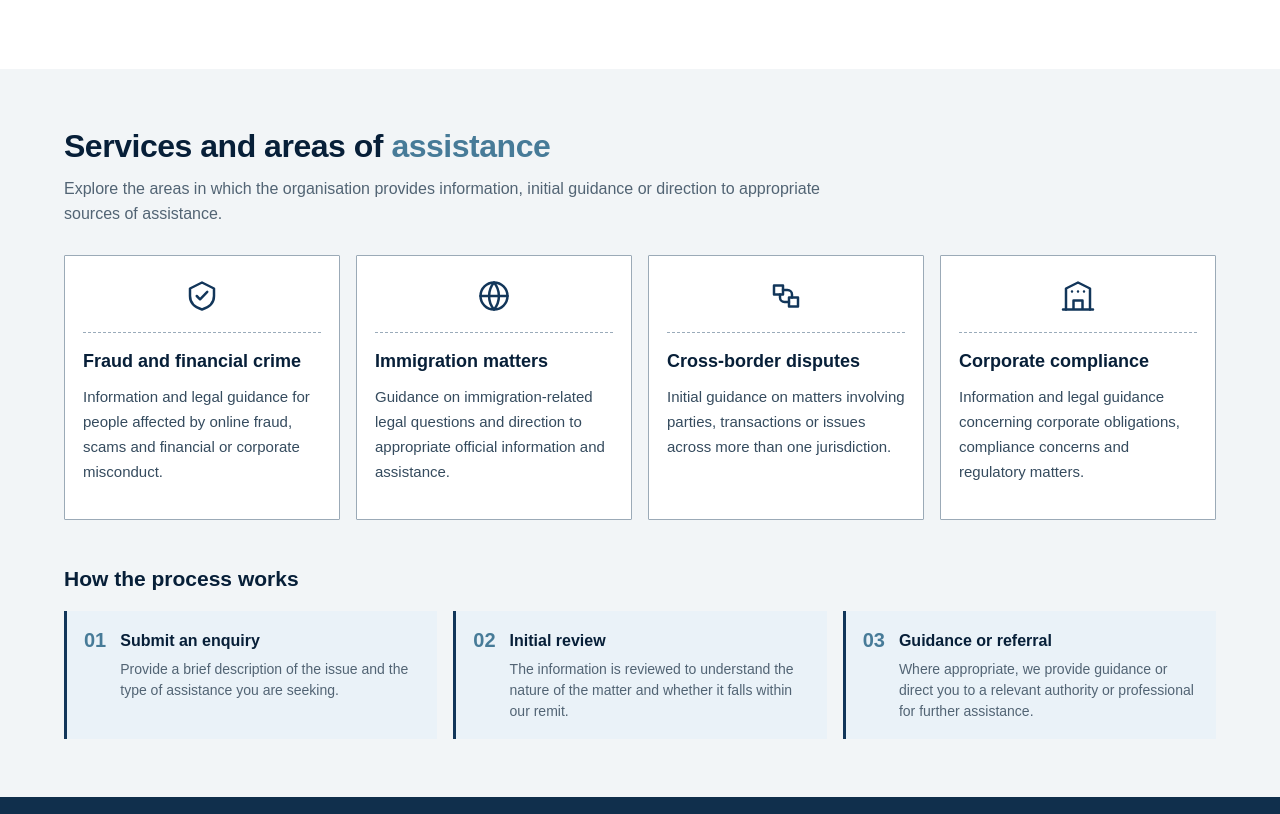
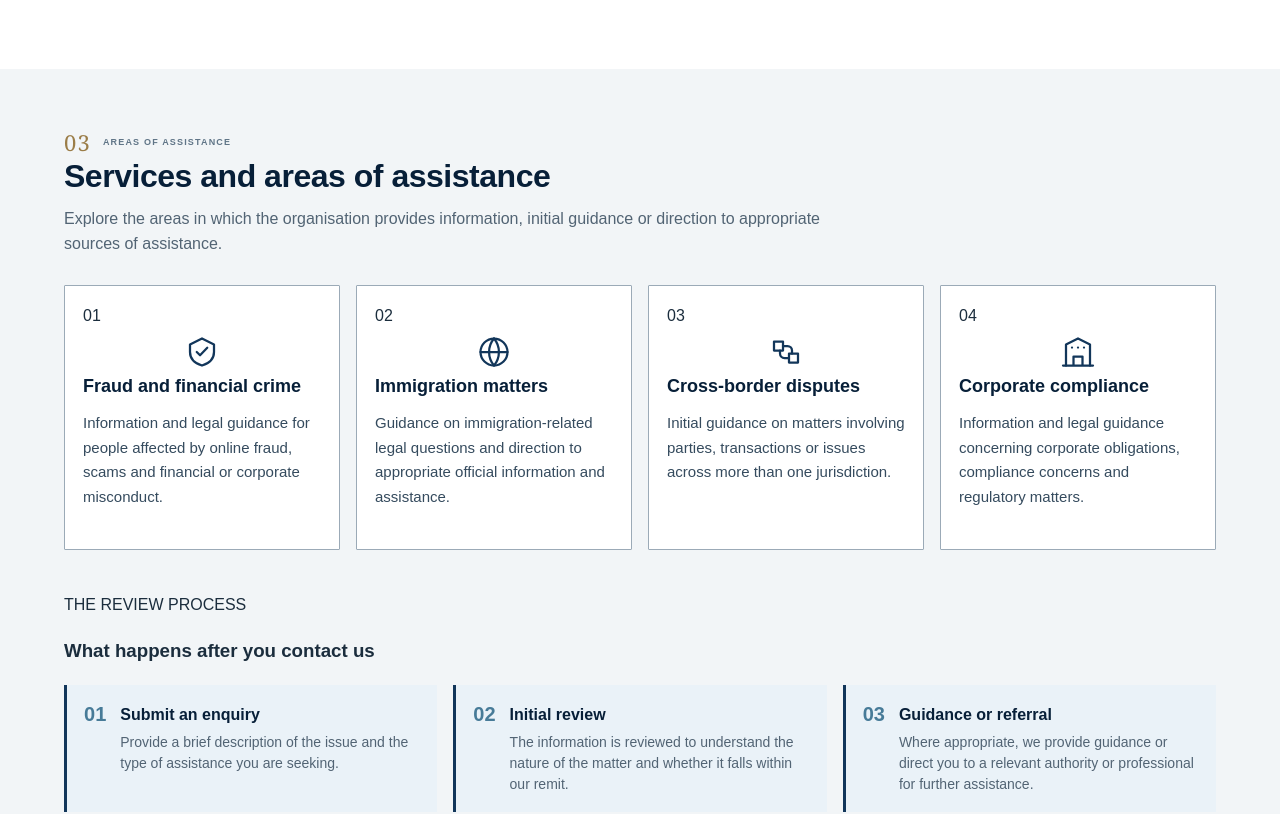
Before and after one commit to Eldee05/sabetilaw, a React (Vite) app in the folder client/: page / in a window 1280 px wide. Shown: the part 1620-2434 px from the top of the page. Built offline with nearby package versions, Linux system fonts and the light colour scheme; no server answers.

Commit message:
Align public sections with institutional government-style design

```diff
--- a/client/src/components/Help.jsx
+++ b/client/src/components/Help.jsx
@@ -1,67 +1,32 @@
 const services = [
-  {
-    title: 'Fraud and financial crime',
-    text: 'Information and legal guidance for people affected by online fraud, scams and financial or corporate misconduct.',
-    icon: <><path d="M12 3 20 7v5c0 4.5-3 7.5-8 9-5-1.5-8-4.5-8-9V7l8-4Z" /><path d="m8.5 12 2.2 2.2 4.8-5" /></>,
-  },
-  {
-    title: 'Immigration matters',
-    text: 'Guidance on immigration-related legal questions and direction to appropriate official information and assistance.',
-    icon: <><circle cx="12" cy="12" r="9" /><path d="M3 12h18M12 3a14 14 0 0 1 0 18M12 3a14 14 0 0 0 0 18" /></>,
-  },
-  {
-    title: 'Cross-border disputes',
-    text: 'Initial guidance on matters involving parties, transactions or issues across more than one jurisdiction.',
-    icon: <><path d="M4 5h6v6H4zM14 13h6v6h-6z" /><path d="M10 8h3a3 3 0 0 1 3 3v2M14 16h-3a3 3 0 0 1-3-3v-2" /></>,
-  },
-  {
-    title: 'Corporate compliance',
-    text: 'Information and legal guidance concerning corporate obligations, compliance concerns and regulatory matters.',
-    icon: <><path d="M4 21V7l8-4 8 4v14" /><path d="M2 21h20M9 21v-6h6v6M8 9h.01M12 9h.01M16 9h.01" /></>,
-  },
+  { title: 'Fraud and financial crime', text: 'Information and legal guidance for people affected by online fraud, scams and financial or corporate misconduct.', icon: <><path d="M12 3 20 7v5c0 4.5-3 7.5-8 9-5-1.5-8-4.5-8-9V7l8-4Z" /><path d="m8.5 12 2.2 2.2 4.8-5" /></> },
+  { title: 'Immigration matters', text: 'Guidance on immigration-related legal questions and direction to appropriate official information and assistance.', icon: <><circle cx="12" cy="12" r="9" /><path d="M3 12h18M12 3a14 14 0 0 1 0 18M12 3a14 14 0 0 0 0 18" /></> },
+  { title: 'Cross-border disputes', text: 'Initial guidance on matters involving parties, transactions or issues across more than one jurisdiction.', icon: <><path d="M4 5h6v6H4zM14 13h6v6h-6z" /><path d="M10 8h3a3 3 0 0 1 3 3v2M14 16h-3a3 3 0 0 1-3-3v-2" /></> },
+  { title: 'Corporate compliance', text: 'Information and legal guidance concerning corporate obligations, compliance concerns and regulatory matters.', icon: <><path d="M4 21V7l8-4 8 4v14" /><path d="M2 21h20M9 21v-6h6v6M8 9h.01M12 9h.01M16 9h.01" /></> },
 ];
-
 const steps = [
   ['Submit an enquiry', 'Provide a brief description of the issue and the type of assistance you are seeking.'],
   ['Initial review', 'The information is reviewed to understand the nature of the matter and whether it falls within our remit.'],
   ['Guidance or referral', 'Where appropriate, we provide guidance or direct you to a relevant authority or professional for further assistance.'],
 ];
-
 export default function Help() {
   return (
-    <section id="help">
+    <section id="help" className="public-section assistance-section">
       <div className="w">
-        <h2>Services and areas of <span>assistance</span></h2>
-        <p className="lead">
-          Explore the areas in which the organisation provides information, initial guidance
-          or direction to appropriate sources of assistance.
-        </p>
+        <div className="section-index"><span>03</span><span>AREAS OF ASSISTANCE</span></div>
+        <div className="public-section-heading"><div><h2>Services and areas of assistance</h2><p className="lead">Explore the areas in which the organisation provides information, initial guidance or direction to appropriate sources of assistance.</p></div></div>
         <div className="service-grid">
-          {services.map(({ title, text, icon }) => (
+          {services.map(({ title, text, icon }, index) => (
             <article className="service-card" key={title}>
-              <div className="service-icon" aria-hidden="true">
-                <svg viewBox="0 0 24 24" fill="none" stroke="currentColor" strokeWidth="1.65" strokeLinecap="round" strokeLinejoin="round">
-                  {icon}
-                </svg>
-              </div>
-              <div className="service-rule" />
-              <h3>{title}</h3>
-              <p>{text}</p>
+              <div className="service-card-top"><span className="service-number">0{index + 1}</span><span className="service-icon" aria-hidden="true"><svg viewBox="0 0 24 24" fill="none" stroke="currentColor" strokeWidth="1.5" strokeLinecap="round" strokeLinejoin="round">{icon}</svg></span></div>
+              <h3>{title}</h3><p>{text}</p>
             </article>
           ))}
         </div>
         <div className="process-block">
-          <h3>How the process works</h3>
+          <div className="process-heading"><span>THE REVIEW PROCESS</span><h3>What happens after you contact us</h3></div>
           <div className="process-grid">
-            {steps.map(([title, text], index) => (
-              <article className="process-card" key={title}>
-                <span className="process-number">{String(index + 1).padStart(2, '0')}</span>
-                <div>
-                  <h4>{title}</h4>
-                  <p>{text}</p>
-                </div>
-              </article>
-            ))}
+            {steps.map(([title, text], index) => <article className="process-card" key={title}><span className="process-number">0{index + 1}</span><div><h4>{title}</h4><p>{text}</p></div></article>)}
           </div>
         </div>
       </div>
```
